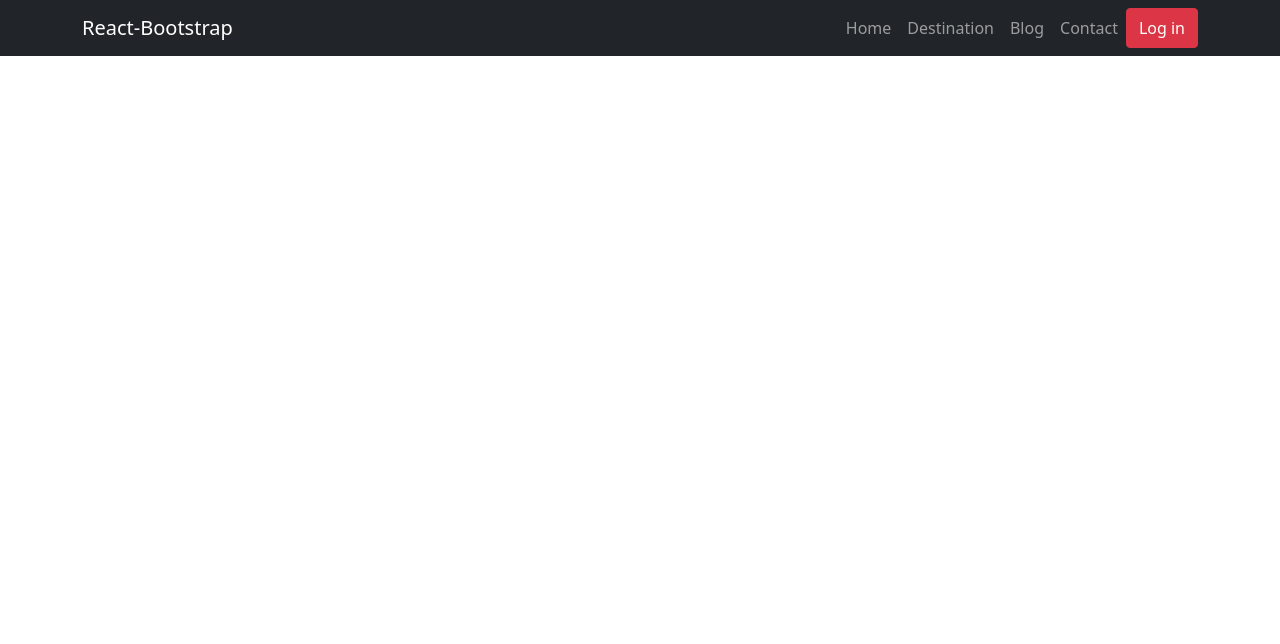
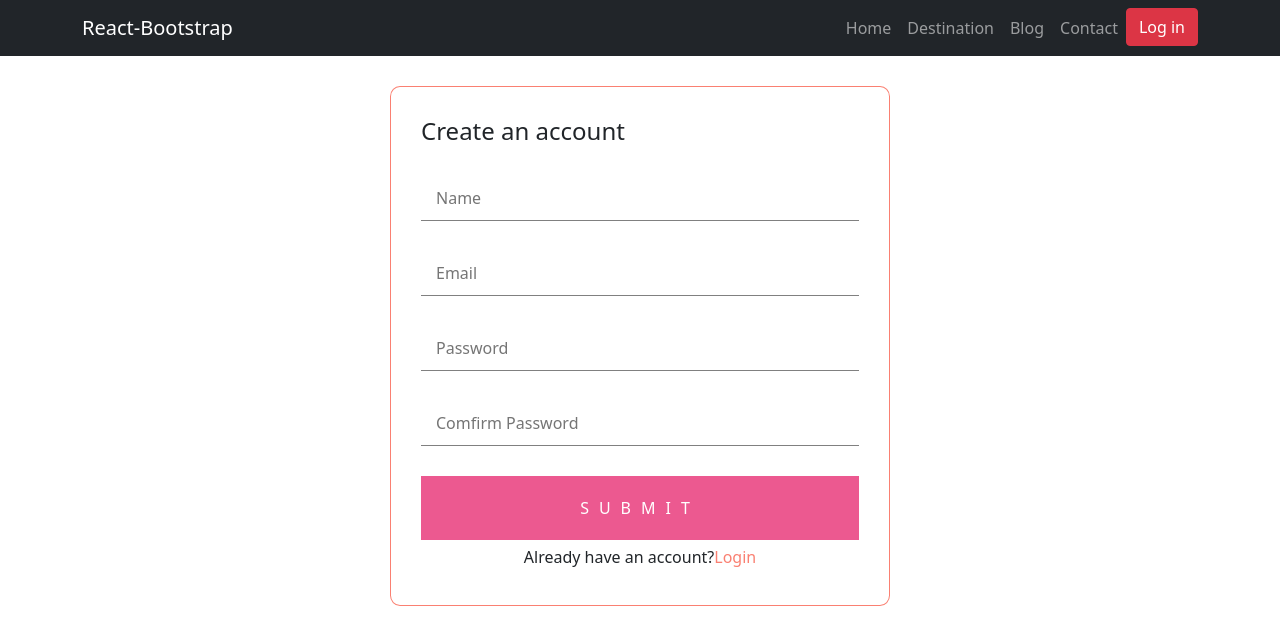
Before and after one commit to mehedihasanshipon/travelTheTown, a React (Create React App) app: page /login in a window 1280 px wide. Shown: the top 644 px of the page. Built offline with nearby package versions, Linux system fonts and the light colour scheme.

Commit message:
Form validation

```diff
--- a/package.json
+++ b/package.json
@@ -11,6 +11,7 @@
     "react": "^17.0.1",
     "react-bootstrap": "^1.5.2",
     "react-dom": "^17.0.1",
+    "react-hook-form": "^6.15.5",
     "react-router-dom": "^5.2.0",
     "react-scripts": "4.0.3",
     "web-vitals": "^1.1.1"
--- a/src/App.js
+++ b/src/App.js
@@ -4,10 +4,10 @@ import Home from './components/Home/Home';
 import {
   BrowserRouter as Router,
   Switch,
-  Route,
-  Link
+  Route
 } from "react-router-dom";
 import RideDetails from './components/RideDetails/RideDetails';
+import Login from './components/Login/Login';
 
 function App() {
   return (
@@ -20,6 +20,9 @@ function App() {
           <Route path="/ride/:type">
             <RideDetails />
           </Route>
+          <Route path="/login">
+            <Login />
+          </Route>
         </Switch>
       </Router>
       // <Header />
--- a/src/components/Header/Header.js
+++ b/src/components/Header/Header.js
@@ -1,5 +1,6 @@
 import React from 'react';
 import {Navbar,Nav} from 'react-bootstrap';
+import { Link } from 'react-router-dom';
 
 
 const Header = () => {
@@ -7,15 +8,15 @@ const Header = () => {
         <div>
             <Navbar collapseOnSelect expand="lg" bg="dark" variant="dark">
             <div className='container'>
-            <Navbar.Brand  href="#home">React-Bootstrap</Navbar.Brand>
+            <Link className="navbar-brand" to="/">React-Bootstrap</Link>
             <Navbar.Toggle aria-controls="responsive-navbar-nav" />
             <Navbar.Collapse id="responsive-navbar-nav">
                 <Nav className="ms-auto">
-                <Nav.Link href="#features">Home</Nav.Link>
-                <Nav.Link href="#pricing">Destination</Nav.Link>
+                <Link className="nav-link" to="/">Home</Link>
+                <Link className="nav-link" to="/">Destination</Link>
                 <Nav.Link href="#features">Blog</Nav.Link>
                 <Nav.Link href="#pricing">Contact</Nav.Link>
-                <button className="btn btn-danger">Log in</button>
+                <Link to="/login"><button className="btn btn-danger">Log in</button></Link>
                 </Nav>
             </Navbar.Collapse>
             </div>
--- /dev/null
+++ b/src/components/Login/Login.css
@@ -0,0 +1,98 @@
+form {
+    max-width: 500px;
+    margin: 30px auto;
+    padding: 30px;
+    border: 1px solid salmon;
+    border-radius: 2%;
+}
+h1 {
+    font-weight: 100;
+    color: white;
+    text-align: center;
+    padding-bottom: 10px;
+    border-bottom: 1px solid rgb(79, 98, 148);
+  }
+  /* .form {
+    background: #0e101c;
+    max-width: 400px;
+    margin: 0 auto;
+  } */
+  p {
+    color: #bf1650;
+  }
+
+  p::before {
+    display: inline;
+    content: "⚠ ";
+  }
+  input {
+    display: block;
+    box-sizing: border-box;
+    width: 100%;
+    /* border-radius: 4px; */
+    border-top: none;
+    border-right: none;
+    border-left: none;
+    border-bottom: 1px solid gray;
+    padding: 10px 15px;
+    margin-top: 30px !important;
+    font-size: 14px;
+  }
+  /* label {
+    line-height: 2;
+    text-align: left;
+    display: block;
+    margin-bottom: 13px;
+    margin-top: 20px;
+    color: white;
+    font-size: 14px;
+    font-weight: 200;
+  } */
+  button[type="submit"],
+input[type="submit"] {
+  background: #ec5990;
+  color: white;
+  text-transform: uppercase;
+  border: none;
+  margin-top: 40px;
+  padding: 20px;
+  font-size: 16px;
+  font-weight: 100;
+  letter-spacing: 10px;
+}
+button[type="submit"]:hover,
+input[type="submit"]:hover {
+  background: #bf1650;
+}
+button[type="submit"]:active,
+input[type="button"]:active,
+input[type="submit"]:active {
+  transition: 0.3s all;
+  transform: translateY(3px);
+  border: 1px solid transparent;
+  opacity: 0.8;
+}
+/* .App {
+    max-width: 600px;
+    margin: 0 auto;
+} */
+button[type="button"] {
+    display: block;
+    appearance: none;
+    background: #333;
+    color: white;
+    border: none;
+    text-transform: uppercase;
+    padding: 10px 20px;
+    border-radius: 4px;
+  }
+  button {
+    display: block;
+    appearance: none;
+    margin-top: 40px;
+    border: 1px solid #333;
+    margin-bottom: 20px;
+    text-transform: uppercase;
+    padding: 10px 20px;
+    border-radius: 4px;
+  }
--- /dev/null
+++ b/src/components/Login/Login.js
@@ -0,0 +1,89 @@
+import React, { useRef, useState } from "react";
+import { useForm } from "react-hook-form";
+import "./Login.css";
+import firebase from "firebase/app";
+import "firebase/auth";
+import firebaseConfig from "../../firebase.config";
+
+if(!firebase.apps.length){
+    firebase.initializeApp(firebaseConfig);
+}
+
+const Login = () => {
+
+  const [user,setUser] = useState({
+      name:'',
+      email:'',
+      password:''
+  })
+  console.log('SetUser',user);
+  const { register, errors, handleSubmit, watch } = useForm({});
+  const password = useRef({});
+  password.current = watch("password", "");
+  const onSubmit = async (data) => {
+    console.log(data);
+    setUser(data);
+    if(user.email && user.password){
+        firebase.auth().createUserWithEmailAndPassword(user.email, user.password)
+        .then((userCredential) => {
+            // Signed in
+            var user = userCredential.user;
+            console.log(user);
+            // ...
+        })
+        .catch((error) => {
+            var errorCode = error.code;
+            var errorMessage = error.message;
+            console.log(errorCode,errorMessage);
+            // ..
+        });
+    }
+  };
+  return (
+    <div>
+      <form onSubmit={(e) => e.preventDefault()}>
+        <h4>Create an account</h4>
+        <input type="text" name="name" placeholder="Name" ref={register({ required: true, maxLength: 20 })}/>
+        {errors.name && <p>Name is required</p>}
+
+        <input type="text" name="email" placeholder="Email" ref={register({ required: true, maxLength: 20,pattern:/\S+@\S+\.\S+/ })}/>
+        {errors.email && <p>Email is required</p>}
+
+        <input
+          name="password"
+          type="password"
+          placeholder="Password"
+          ref={register({
+            required: "You must specify a password",
+            pattern:{
+               pattern: /\d{1}/,
+               message: "Password must have at least 1 number",
+            },
+            minLength: {
+              value: 6,
+              message: "Password must have at least 8 characters",
+            },
+          })}
+        />
+        {errors.password && <p>{errors.password.message}</p>}
+        {/* {errors.password && <p>{errors.pattern.message}</p>} */}
+
+        <input
+          name="password_repeat"
+          type="password"
+          placeholder="Comfirm Password"
+          ref={register({
+            validate: (value) =>
+              value === password.current || "The passwords do not match",
+          })}
+        />
+        {errors.password_repeat && <p>{errors.password_repeat.message}</p>}
+        <input type="submit" onClick={handleSubmit(onSubmit)} />
+        <h6 className="text-center my-2">Already have an account?<span style={{color:'salmon'}}>Login</span></h6>
+      </form>
+
+    </div>
+  );
+};
+
+export default Login;
--- /dev/null
+++ b/src/firebase.config.js
@@ -0,0 +1,9 @@
+const firebaseConfig = {
+    apiKey: "AIzaSyDIhKKnHLVFeM3WAGDkXfPJCHYMp5xKPss",
+    authDomain: "react-auth-assignment-4c501.firebaseapp.com",
+    projectId: "react-auth-assignment-4c501",
+    storageBucket: "react-auth-assignment-4c501.appspot.com",
+    messagingSenderId: "9942507949",
+    appId: "1:9942507949:web:70a646ed6693e5c6824124"
+};
+export default firebaseConfig;
```
Also changed, not shown: 1 other file (tests, documents, lock files or other folders).
